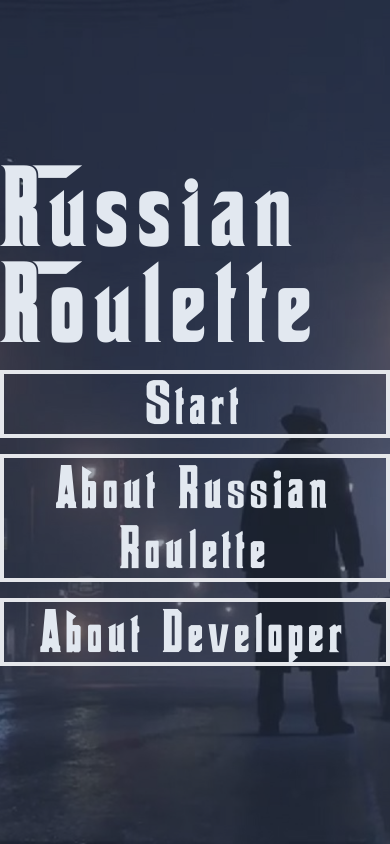
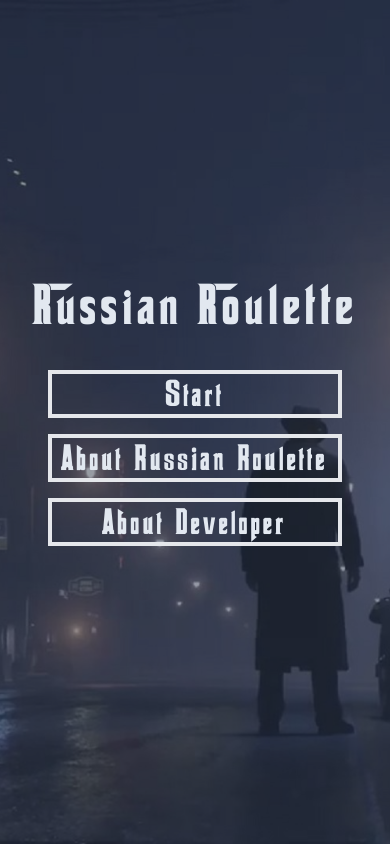
Before and after one commit to mojtaba-afraz/russian-roulette, an Angular app: page / in a window 390 px wide. Built offline with nearby package versions, Linux system fonts and the light colour scheme.

Commit message:
add some about responsive

```diff
--- a/src/Components/buttons/main-btn/main-btn.component.html
+++ b/src/Components/buttons/main-btn/main-btn.component.html
@@ -1,3 +1,3 @@
-<div class="tracking-widest	w-full cursor-pointer hover:bg-white hover:text-black block text-6xl btn-block border-4 mt-4 mb-4 text-center">
+<div class="tracking-widest	w-full cursor-pointer hover:bg-white hover:text-black block text-4xl sm:text-6xl btn-block border-4 mt-4 mb-4 text-center">
   {{ btn.title }}
 </div>
--- a/src/Components/menu-layout/menu-layout.component.html
+++ b/src/Components/menu-layout/menu-layout.component.html
@@ -2,7 +2,7 @@
   <div class="grid md:grid-cols-2 sm:grid-cols-1">
     <div class="w-full text-slate-200	flex justify-center content-center items-center h-screen bg-slate-700/50">
       <div>
-        <h2 class="text-8xl tracking-widest	font-Corleone">Russian Roulette</h2>
+        <h2 class="sm:text-8xl text-center text-5xl tracking-widest mb-10	font-Corleone">Russian Roulette</h2>
         <ng-content></ng-content>
       </div>
     </div>
--- a/src/pages/index-page/index-page.component.html
+++ b/src/pages/index-page/index-page.component.html
@@ -1,5 +1,7 @@
 <menu-layout>
-  <div *ngFor="let btn of buttons">
-    <main-btn (click)="goToLink(btn.link)" [btn]="btn"></main-btn>
+  <div class="px-4">
+    <div *ngFor="let btn of buttons">
+      <main-btn (click)="goToLink(btn.link)" [btn]="btn"></main-btn>
+    </div>
   </div>
 </menu-layout>
--- a/src/pages/new-page/new-page.component.ts
+++ b/src/pages/new-page/new-page.component.ts
@@ -122,10 +122,9 @@ export class NewPageComponent implements OnInit {
     this.router.navigate(['/'])
   }
   backgroundSound(){
-    // this.audio = new Audio('assets/Sounds/bg1.mp3');
-    // this.audio.loop = true;
-    // this.audio.setAttribute('crossorigin', 'anonymous');
-    // this.audio.play()
+    this.audio = new Audio('assets/Sounds/bg1.mp3');
+    this.audio.loop = true;
+    this.audio.play()
   }
   constructor(private router: Router){
   }
```
